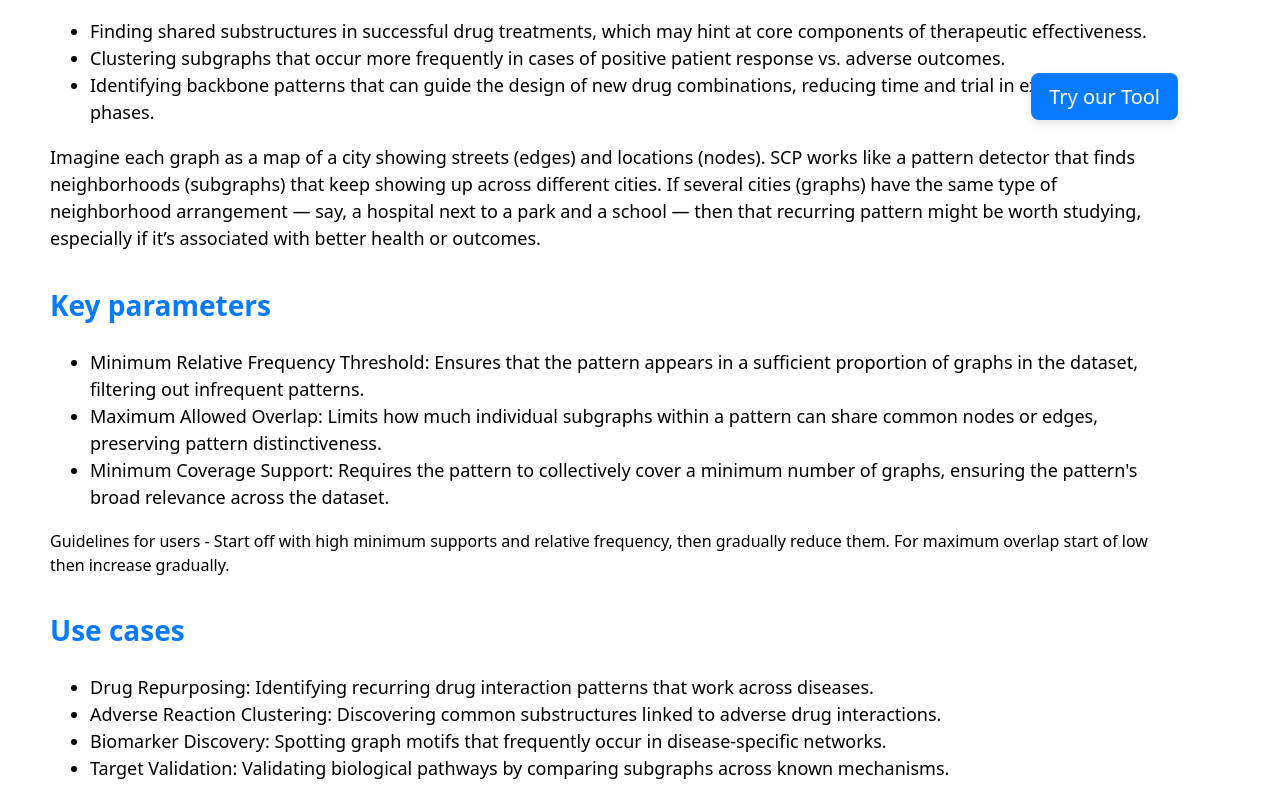
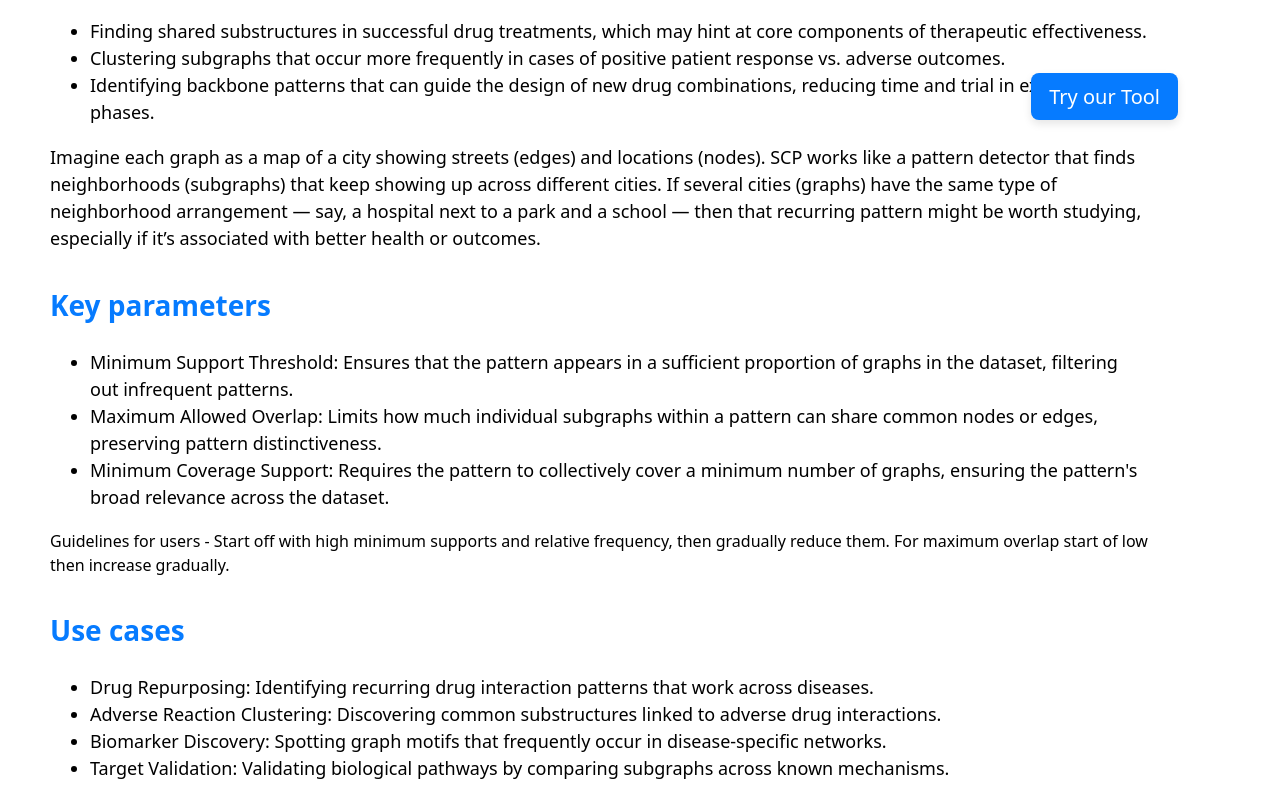
Before and after one commit to cicada12/SCPMiner, a React (Vite) app in the folder frontend/: page /about in a window 1280 px wide. Shown: the part 650-1450 px from the top of the page. Built offline with nearby package versions, Linux system fonts and the light colour scheme.

Commit message:
Update About.jsx

```diff
--- a/frontend/src/About.jsx
+++ b/frontend/src/About.jsx
@@ -57,7 +57,7 @@ function About() {
             <h2>Key parameters</h2>
             <ul>
               <li>
-              Minimum Relative Frequency Threshold: Ensures that the pattern appears in a sufficient proportion of graphs in the dataset, filtering out infrequent patterns.
+              Minimum Support Threshold: Ensures that the pattern appears in a sufficient proportion of graphs in the dataset, filtering out infrequent patterns.
               </li>
               <li>
               Maximum Allowed Overlap: Limits how much individual subgraphs within a pattern can share common nodes or edges, preserving pattern distinctiveness.
```
